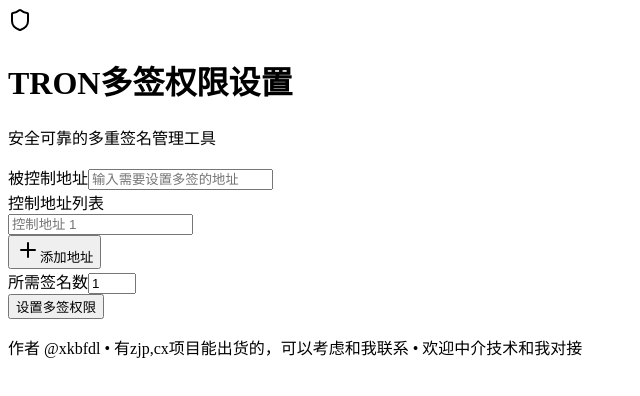
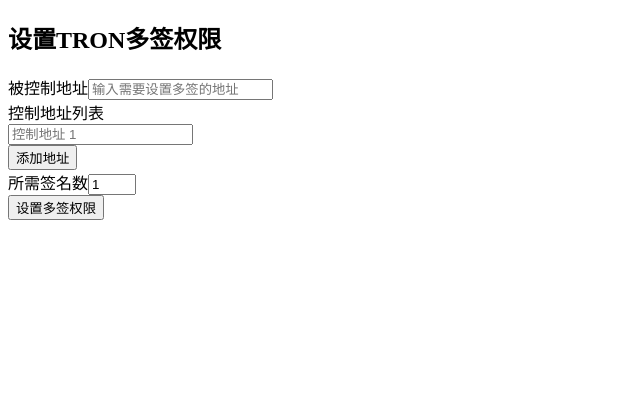
Before and after one commit to Khanviph/tron1, a Next.js app: page /tron1/ in a window 1280 px wide. Shown: the top 396 px of the page, without its empty margins (0-640 px from the left). Built offline with nearby package versions, Linux system fonts and the light colour scheme.

Commit message:
Update TronPermissionSetter.js

```diff
--- a/src/components/TronPermissionSetter.js
+++ b/src/components/TronPermissionSetter.js
@@ -1,5 +1,4 @@
 import React, { useState, useEffect } from 'react';
-import { AlertCircle, CheckCircle2, Plus, Trash2, Shield } from 'lucide-react';
 
 const TronPermissionSetter = () => {
   const [tronWeb, setTronWeb] = useState(null);
@@ -11,23 +10,20 @@
   const [controllers, setControllers] = useState([""]);
   const [threshold, setThreshold] = useState(1);
 
-  // Original TronWeb initialization and functionality remains the same
   useEffect(() => {
     const initTronWeb = async () => {
+      // 等待TronLink注入tronWeb对象
       let tries = 0;
       const maxTries = 10;
 
       const checkTronWeb = () => {
-        if (window.tronWeb &&
-            window.tronWeb.ready &&
-            window.tronWeb.defaultAddress &&
-            window.tronWeb.defaultAddress.base58) {
+        if (window.tronWeb && window.tronWeb.ready) {
           setupTronWeb();
         } else if (tries < maxTries) {
           tries++;
           setTimeout(checkTronWeb, 1000);
         } else {
-          setError("未检测到TronLink或账户未解锁，请确保在TronLink中打开并解锁钱包");
+          setError("未检测到TronLink，请确保在TronLink中打开");
         }
       };
 
@@ -37,15 +33,13 @@
     const setupTronWeb = async () => {
       try {
         const tronWeb = window.tronWeb;
+        // 支持自动检测网络
         console.log("当前节点:", tronWeb.fullNode.host);
         setTronWeb(tronWeb);
 
-        try {
+        // 测试节点连接
         const nodeInfo = await tronWeb.trx.getNodeInfo();
         console.log("节点信息:", nodeInfo);
-        } catch (err) {
-          console.warn("获取节点信息失败:", err);
-        }
 
       } catch (err) {
         console.error("连接错误:", err);
@@ -56,12 +50,14 @@
     initTronWeb();
   }, []);
 
+  // 添加控制地址
   const addController = () => {
-    if (controllers.length < 5) {
+    if (controllers.length < 5) { // 限制最大地址数量
       setControllers([...controllers, ""]);
     }
   };
 
+  // 移除控制地址
   const removeController = (index) => {
     const newControllers = controllers.filter((_, i) => i !== index);
     setControllers(newControllers);
@@ -70,38 +66,36 @@
     }
   };
 
+  // 更新控制地址
   const updateController = (index, value) => {
     const newControllers = [...controllers];
     newControllers[index] = value;
     setControllers(newControllers);
   };
 
-  // Original setMultiSignPermission function remains the same
+  // 设置多签权限
   const setMultiSignPermission = async () => {
     try {
       setLoading(true);
       setError("");
       setSuccess("");
 
-      if (!window.tronWeb || !window.tronWeb.ready || !window.tronWeb.defaultAddress.base58) {
-        throw new Error("请确保TronLink已连接并解锁账户");
+      if (!window.tronWeb || !window.tronWeb.ready) {
+        throw new Error("请确保在TronLink中打开此页面");
       }
 
       const tronWeb = window.tronWeb;
 
-      if (!targetAddress || !tronWeb.isAddress(targetAddress)) {
+      if (!tronWeb.isAddress(targetAddress)) {
         throw new Error("被控制地址格式不正确");
       }
 
       const validControllers = controllers.filter(addr => addr && tronWeb.isAddress(addr));
-      if (validControllers.length === 0) {
-        throw new Error("请至少添加一个有效的控制地址");
-      }
-
       if (validControllers.length < threshold) {
         throw new Error("有效控制地址数量少于所需签名数");
       }
 
+      // 构建权限参数
       const updateParams = {
         owner_address: tronWeb.address.toHex(targetAddress),
         owner: {
@@ -125,38 +119,33 @@
         }]
       };
 
-      console.log("更新参数:", updateParams);
-
+      // 使用POST请求调用API
       const transaction = await tronWeb.fullNode.request(
         '/wallet/accountpermissionupdate',
         updateParams,
         'post'
       );
 
-      if (!transaction || !transaction.txID) {
-        throw new Error("创建交易失败");
-      }
-
-      console.log("交易创建成功:", transaction);
-
+      // 设置交易过期时间
       const now = Date.now();
+      const txID = transaction.txID;
       transaction.expiration = now + 60 * 1000;
       transaction.timestamp = now;
 
+      // 等待用户签名
       const signedTx = await tronWeb.trx.sign(transaction);
-      console.log("交易已签名:", signedTx);
 
+      // 广播交易
       const receipt = await tronWeb.trx.sendRawTransaction(signedTx);
-      console.log("交易广播结果:", receipt);
 
       if (receipt.result) {
-        setSuccess(`多签权限设置成功! 交易ID: ${transaction.txID}`);
+        setSuccess(`多签权限设置成功! 交易ID: ${txID}`);
         return;
       }
       throw new Error("交易被拒绝");
 
     } catch (err) {
-      console.error("设置多签权限错误:", err);
+      console.error("错误:", err);
       setError(err.message || "设置失败，请重试");
     } finally {
       setLoading(false);
@@ -164,42 +153,26 @@
   };
 
   return (
-    <div className="min-h-screen bg-gradient-to-br from-blue-50 to-indigo-50 py-8 px-4">
-      <div className="max-w-2xl mx-auto">
-        <div className="bg-white rounded-2xl shadow-xl overflow-hidden">
-          {/* Header */}
-          <div className="bg-gradient-to-r from-blue-600 to-indigo-600 px-6 py-8">
-            <div className="flex items-center space-x-4">
-              <Shield className="w-12 h-12 text-white" />
-              <div>
-                <h1 className="text-2xl font-bold text-white">TRON多签权限设置</h1>
-                <p className="text-blue-100 mt-1">安全可靠的多重签名管理工具</p>
-              </div>
-            </div>
-          </div>
+    <div className="p-4 bg-gray-50 min-h-screen">
+      <div className="max-w-lg mx-auto bg-white rounded-lg shadow">
+        <div className="p-4">
+          <h2 className="text-xl font-bold mb-4">设置TRON多签权限</h2>
 
-          {/* Main Content */}
-          <div className="p-6">
-            {/* Status Messages */}
           {error && (
-              <div className="flex items-center space-x-2 bg-red-50 border border-red-200 text-red-700 px-4 py-3 rounded-lg mb-6">
-                <AlertCircle className="w-5 h-5 flex-shrink-0" />
-                <p>{error}</p>
+            <div className="bg-red-100 border border-red-400 text-red-700 px-3 py-2 rounded mb-4 text-sm">
+              {error}
             </div>
           )}
 
           {success && (
-              <div className="flex items-center space-x-2 bg-green-50 border border-green-200 text-green-700 px-4 py-3 rounded-lg mb-6">
-                <CheckCircle2 className="w-5 h-5 flex-shrink-0" />
-                <p>{success}</p>
+            <div className="bg-green-100 border border-green-400 text-green-700 px-3 py-2 rounded mb-4 text-sm">
+              {success}
             </div>
           )}
 
-            {/* Form */}
-            <div className="space-y-6">
-              {/* Target Address */}
+          <div className="space-y-4">
             <div>
-                <label className="block text-sm font-medium text-gray-700 mb-2">
+              <label className="block text-sm font-medium text-gray-700 mb-1">
                 被控制地址
               </label>
               <input
@@ -207,31 +180,29 @@
                 value={targetAddress}
                 onChange={(e) => setTargetAddress(e.target.value)}
                 placeholder="输入需要设置多签的地址"
-                  className="w-full px-4 py-3 border border-gray-200 rounded-lg focus:ring-2 focus:ring-blue-500 focus:border-transparent transition duration-200"
+                className="w-full px-3 py-2 border border-gray-300 rounded text-sm"
               />
             </div>
 
-              {/* Controllers */}
             <div>
-                <label className="block text-sm font-medium text-gray-700 mb-2">
+              <label className="block text-sm font-medium text-gray-700 mb-1">
                 控制地址列表
               </label>
-                <div className="space-y-3">
               {controllers.map((controller, index) => (
-                    <div key={index} className="flex gap-3">
+                <div key={index} className="flex gap-2 mb-2">
                   <input
                     type="text"
                     value={controller}
                     onChange={(e) => updateController(index, e.target.value)}
                     placeholder={`控制地址 ${index + 1}`}
-                        className="flex-1 px-4 py-3 border border-gray-200 rounded-lg focus:ring-2 focus:ring-blue-500 focus:border-transparent transition duration-200"
+                    className="flex-1 px-3 py-2 border border-gray-300 rounded text-sm"
                   />
                   {controllers.length > 1 && (
                     <button
                       onClick={() => removeController(index)}
-                          className="px-3 py-2 bg-red-100 text-red-600 rounded-lg hover:bg-red-200 transition duration-200"
+                      className="px-2 py-1 bg-red-500 text-white rounded text-sm"
                     >
-                          <Trash2 className="w-5 h-5" />
+                      删除
                     </button>
                   )}
                 </div>
@@ -239,18 +210,15 @@
               {controllers.length < 5 && (
                 <button
                   onClick={addController}
-                      className="flex items-center space-x-2 text-blue-600 hover:text-blue-700 transition duration-200"
+                  className="mt-2 px-3 py-1 bg-blue-500 text-white rounded text-sm"
                 >
-                      <Plus className="w-5 h-5" />
-                      <span>添加地址</span>
+                  添加地址
                 </button>
               )}
             </div>
-              </div>
 
-              {/* Threshold */}
             <div>
-                <label className="block text-sm font-medium text-gray-700 mb-2">
+              <label className="block text-sm font-medium text-gray-700 mb-1">
                 所需签名数
               </label>
               <input
@@ -259,30 +227,21 @@
                 onChange={(e) => setThreshold(Math.min(parseInt(e.target.value) || 1, controllers.length))}
                 min={1}
                 max={controllers.length}
-                  className="w-full px-4 py-3 border border-gray-200 rounded-lg focus:ring-2 focus:ring-blue-500 focus:border-transparent transition duration-200"
+                className="w-full px-3 py-2 border border-gray-300 rounded text-sm"
               />
             </div>
 
-              {/* Submit Button */}
             <button
               onClick={setMultiSignPermission}
               disabled={loading}
-                className={`w-full px-6 py-4 rounded-lg text-white font-medium transition duration-200 ${
+              className={`w-full px-4 py-2 text-white rounded text-sm ${
                 loading
-                    ? 'bg-gray-400 cursor-not-allowed'
-                    : 'bg-gradient-to-r from-blue-600 to-indigo-600 hover:from-blue-700 hover:to-indigo-700 transform hover:scale-[1.02]'
+                  ? 'bg-gray-400'
+                  : 'bg-green-500 active:bg-green-600'
               }`}
             >
               {loading ? "设置中..." : "设置多签权限"}
             </button>
-            </div>
-
-            {/* Footer */}
-            <div className="mt-8 pt-6 border-t border-gray-100">
-              <p className="text-sm text-gray-500 text-center">
-                作者 @xkbfdl • 有zjp,cx项目能出货的，可以考虑和我联系 • 欢迎中介技术和我对接
-              </p>
-            </div>
           </div>
         </div>
       </div>
```
Lines whose indentation alone changed are shown as unchanged.
